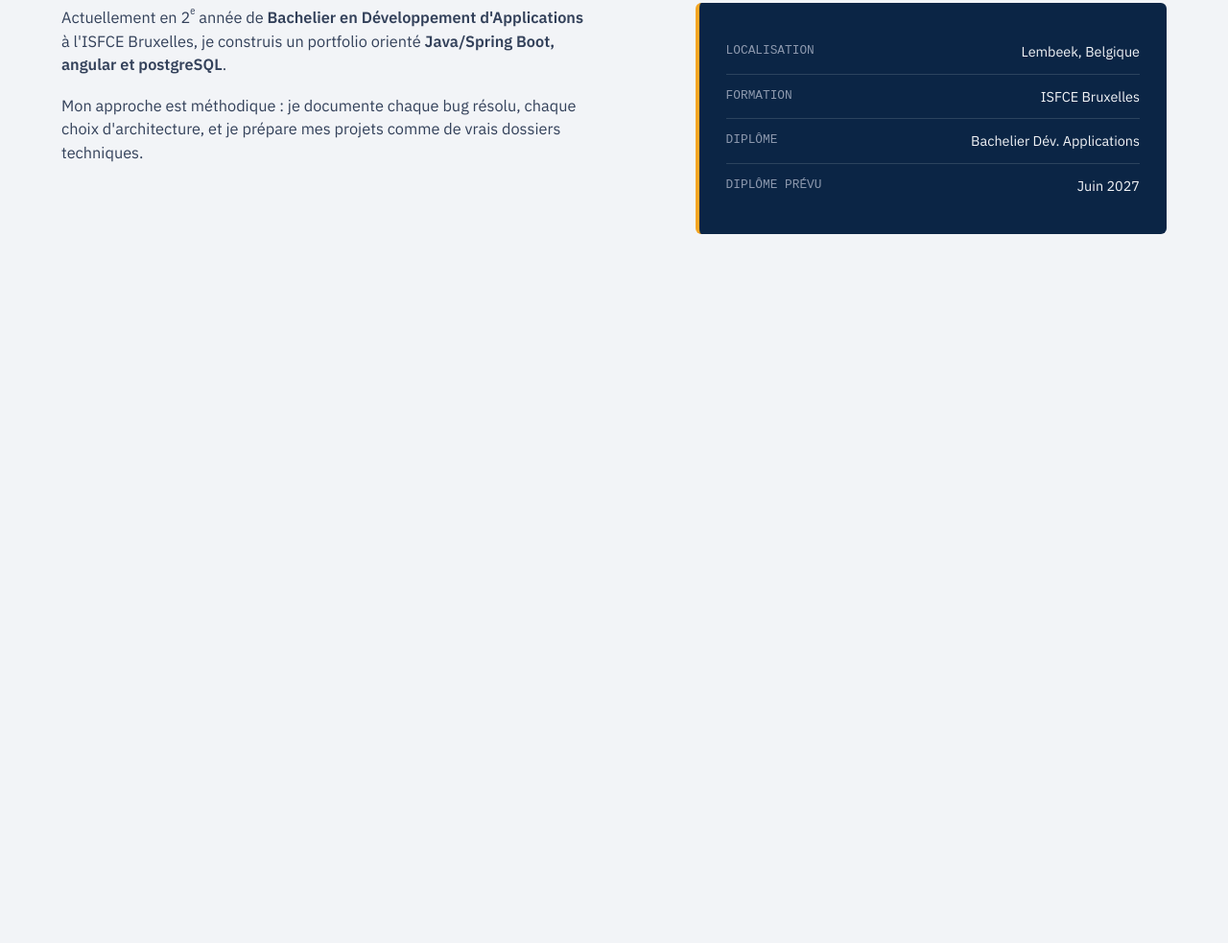
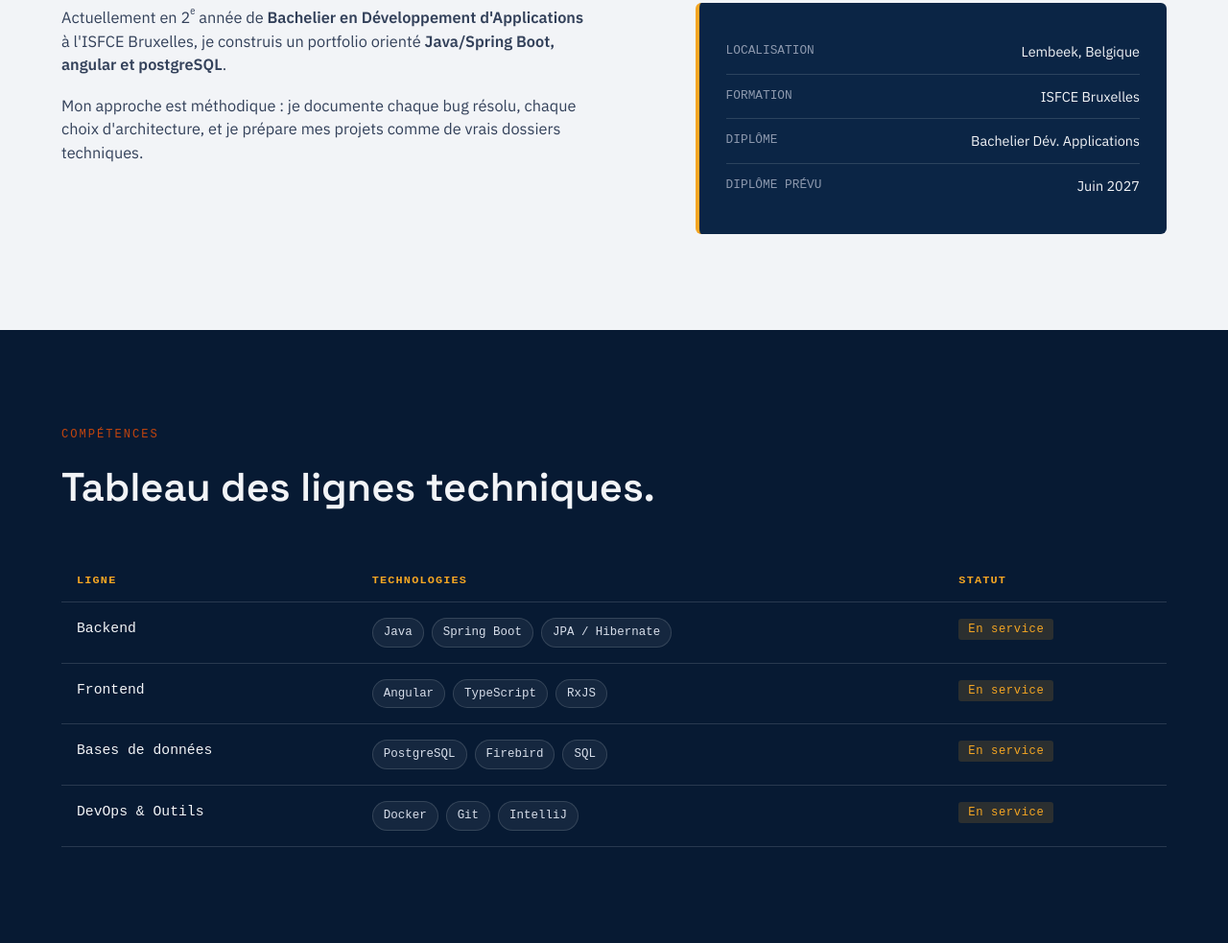
Before and after one commit to mana-rj11/portfolio-nilton, a plain HTML site: page index.html in a window 1280 px wide. Shown: the part 1081-2064 px from the top of the page at 96% size. Before the commit the page ends 1425 px from the top, so only its background shows below. Drawn offline with Linux system fonts and the light colour scheme.

Commit message:
section compétences en tablau d'horiares

```diff
--- a/css/style.css
+++ b/css/style.css
@@ -259,3 +259,69 @@ nav a:hover{
     opacity: 1;
     transform: translateY(0);
 }
+
+/* ---------- SKILLS ---------- */
+.skills{
+  padding: 100px 5vw;
+  background: var(--rail-navy-deep);
+  color: var(--paper);
+}
+
+.skills .section-title{
+  color: var(--paper);
+}
+
+.board-table{
+  width: 100%;
+  border-collapse: collapse;
+  font-family: 'IBM Plex Mono', monospace;
+}
+
+.board-table thead th{
+  text-align: left;
+  padding: 12px 16px;
+  font-size: 0.74rem;
+  letter-spacing: 0.1em;
+  text-transform: uppercase;
+  color: var(--signal-amber);
+  border-bottom: 1px solid rgba(242, 244, 247, 0.14);
+}
+
+.board-table td{
+  padding: 16px;
+  border-bottom: 1px solid rgba(242, 244, 247, 0.14);
+  font-size: 0.92rem;
+  vertical-align: top;
+}
+
+.board-table tr{
+  transition: background 0.2s ease;
+}
+
+.board-table tr:hover td{
+  background: rgba(245, 166, 35, 0.05);
+}
+
+.tag-list{
+  display: flex;
+  flex-wrap: wrap;
+  gap: 8px;
+}
+
+.tag{
+  background: rgba(242, 244, 247, 0.06);
+  border: 1px solid rgba(242, 244, 247, 0.14);
+  padding: 5px 11px;
+  border-radius: 20px;
+  font-size: 0.78rem;
+  color: #d7deea;
+}
+
+.status{
+  font-size: 0.76rem;
+  padding: 4px 10px;
+  border-radius: 3px;
+  letter-spacing: 0.05em;
+  background: rgba(245, 166, 35, 0.15);
+  color: var(--signal-amber);
+}
--- a/index.html
+++ b/index.html
@@ -63,6 +63,67 @@
             </div>
         </div>
     </section>
+
+    <section class="skills" id="skills">
+  <p class="eyebrow">Compétences</p>
+  <h2 class="section-title reveal">Tableau des lignes techniques.</h2>
+
+  <table class="board-table reveal">
+    <thead>
+      <tr>
+        <th>Ligne</th>
+        <th>Technologies</th>
+        <th>Statut</th>
+      </tr>
+    </thead>
+    <tbody>
+      <tr>
+        <td>Backend</td>
+        <td>
+          <div class="tag-list">
+            <span class="tag">Java</span>
+            <span class="tag">Spring Boot</span>
+            <span class="tag">JPA / Hibernate</span>
+          </div>
+        </td>
+        <td><span class="status">En service</span></td>
+      </tr>
+      <tr>
+        <td>Frontend</td>
+        <td>
+          <div class="tag-list">
+            <span class="tag">Angular</span>
+            <span class="tag">TypeScript</span>
+            <span class="tag">RxJS</span>
+          </div>
+        </td>
+        <td><span class="status">En service</span></td>
+      </tr>
+      <tr>
+        <td>Bases de données</td>
+        <td>
+          <div class="tag-list">
+            <span class="tag">PostgreSQL</span>
+            <span class="tag">Firebird</span>
+            <span class="tag">SQL</span>
+          </div>
+        </td>
+        <td><span class="status">En service</span></td>
+      </tr>
+      <tr>
+        <td>DevOps &amp; Outils</td>
+        <td>
+          <div class="tag-list">
+            <span class="tag">Docker</span>
+            <span class="tag">Git</span>
+            <span class="tag">IntelliJ</span>
+          </div>
+        </td>
+        <td><span class="status">En service</span></td>
+      </tr>
+    </tbody>
+  </table>
+</section>
 <script src="js/script.js" defer></script>
 </body>
 </html>
```
